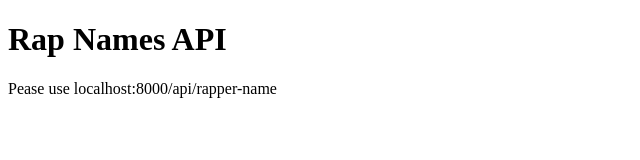
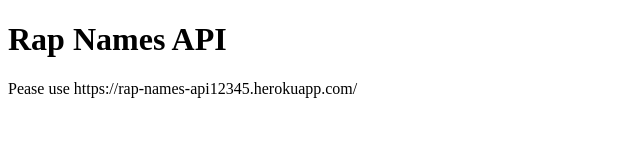
Before and after one commit to quinnsab/rap-names-api, a website: page index.html in a window 1280 px wide. Shown: the whole page, without its empty margins (0-640 px from the left). Drawn offline with Linux system fonts and the light colour scheme.

Commit message:
updated html documentation

```diff
--- a/index.html
+++ b/index.html
@@ -8,6 +8,6 @@
 </head>
 <body>
     <h1>Rap Names API</h1>
-    <p>Pease use localhost:8000/api/rapper-name</p>
+    <p>Pease use  https://rap-names-api12345.herokuapp.com/</p>
 </body>
 </html>
```
